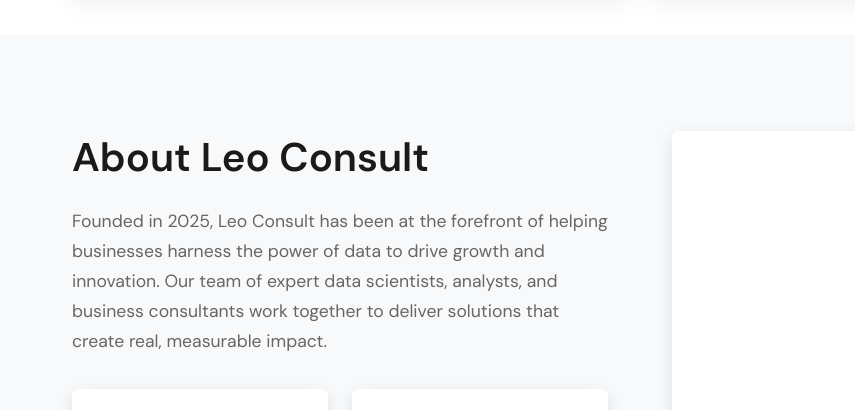
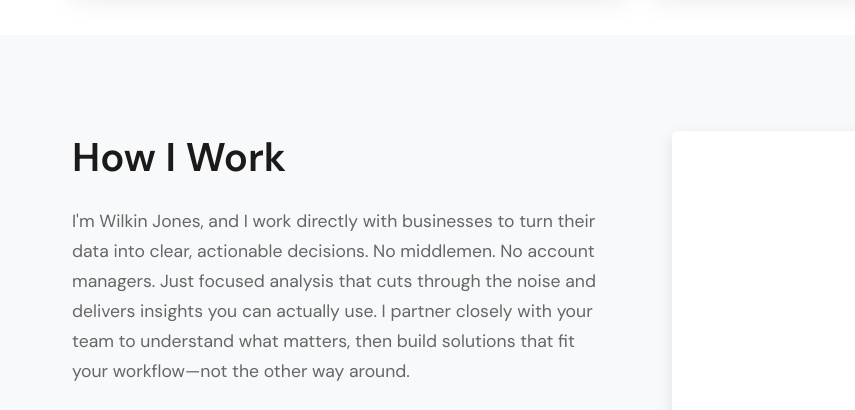
Before and after one commit to WilJones-Red/LeoConsult, a website: page index.html in a window 1280 px wide. Shown: the part 3340-3750 px from the top of the page, 0-855 px from the left. Drawn offline with Linux system fonts and the light colour scheme.

Commit message:
Updated About Me Section To Be More Personible

```diff
--- a/index.html
+++ b/index.html
@@ -455,12 +455,13 @@
         <div class="container">
             <div class="about-content">
                 <div class="about-text">
-                    <h2 class="about-title">About Leo Consult</h2>
+                    <h2 class="about-title">How I Work</h2>
                     <p class="about-description">
-                        Founded in 2025, Leo Consult has been at the forefront of helping businesses
-                        harness the power of data to drive growth and innovation. Our team of expert
-                        data scientists, analysts, and business consultants work together to deliver
-                        solutions that create real, measurable impact.
+                        I'm Wilkin Jones, and I work directly with businesses to turn their data into clear,
+                        actionable decisions. No middlemen. No account managers. Just focused analysis that
+                        cuts through the noise and delivers insights you can actually use. I partner closely
+                        with your team to understand what matters, then build solutions that fit your workflow—not
+                        the other way around.
                     </p>
                     <div class="about-stats">
                         <div class="about-stat">
```
